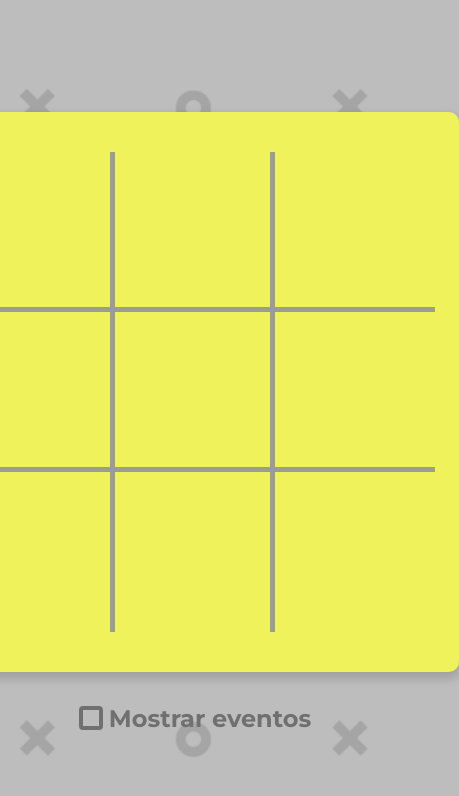
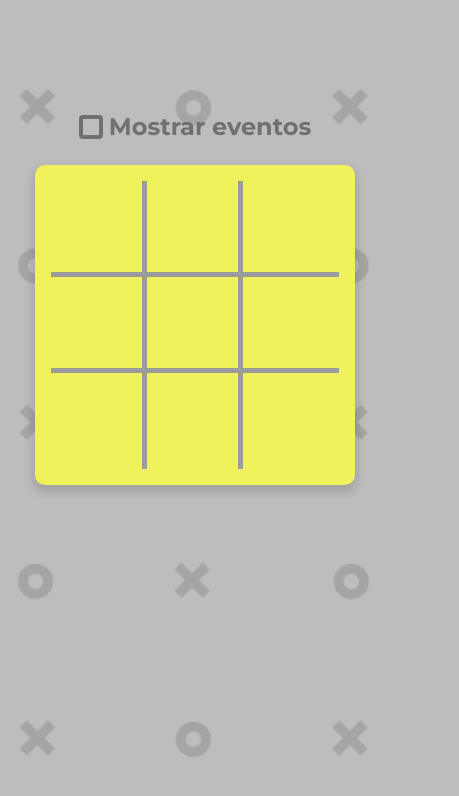
Before and after one commit to ANDREHORMAN1994/tic-tac-toe, a website with bundled scripts: page index.html in a window 390 px wide. Shown: the whole page, 459 px wide, since content can reach past the window. Built offline with nearby package versions, Linux system fonts and the light colour scheme.

Commit message:
:sparkles: add responsividade

```diff
--- a/css/game.css
+++ b/css/game.css
@@ -4,6 +4,14 @@
   justify-content: center;
   gap: 2rem;
   width: 100%;
+}
+
+@media (max-width: 768px) {
+  .container-infos {
+    flex-flow: column nowrap;
+    align-items: center;
+    justify-content: flex-start;
+  }
 }
 
 .container-game {
@@ -17,6 +25,14 @@
   border-radius: 10px;
   box-shadow: 0px 5px 10px 2px rgba(0, 0, 0, 0.15);
   padding: 1.5rem;
+}
+
+@media (max-width: 768px) {
+  .container-game {
+    width: 20rem;
+    height: 20rem;
+    padding: 1rem;
+  }
 }
 
 .container-events {
@@ -63,6 +79,13 @@
   cursor: pointer;
 }
 
+@media (max-width: 768px) {
+  .block {
+    width: 6rem;
+    height: 6rem;
+  }
+}
+
 .img-block {
   width: 100%;
   height: 100%;
--- a/css/global.css
+++ b/css/global.css
@@ -11,6 +11,12 @@ body {
   width: 100vw;
   height: 100vh;
   background-color: #BDBDBD;
+}
+
+@media (max-width: 768px) {
+  body {
+    height: fit-content;
+  }
 }
 
 .overlay {
@@ -36,3 +42,14 @@ body {
   align-items: center;
   gap: 2rem;
 }
+
+@media (max-width: 768px) {
+  .container-main {
+    height: fit-content;
+    margin-top: 7rem;
+    margin-bottom: 2rem;
+    flex-flow: column-reverse nowrap;
+    justify-content: flex-end;
+    gap: 1.5rem;
+  }
+}
--- a/package.json
+++ b/package.json
@@ -5,12 +5,13 @@
   "type": "module",
   "main": "index.js",
   "scripts": {
-    "dev": "http-server -p 3000"
+    "dev": "nodemon --exec http-server -p 3000"
   },
   "keywords": [],
   "author": "",
   "license": "ISC",
   "dependencies": {
-    "http-server": "^14.1.1"
+    "http-server": "^14.1.1",
+    "nodemon": "^3.0.1"
   }
 }
```
Also changed, not shown: 1 other file.
